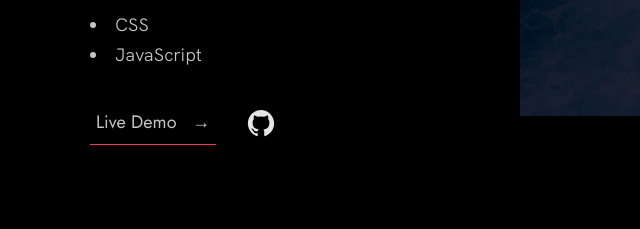
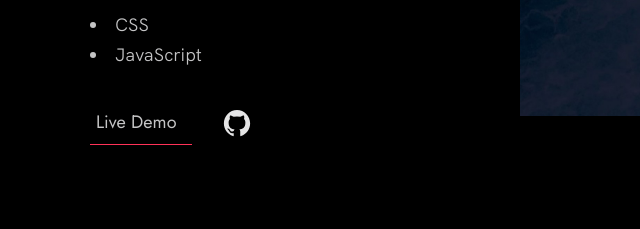
Before and after one commit to jatindhar/web, a plain HTML site: page index.html in a window 1280 px wide. Shown: the part 1991-2220 px from the top of the page, 0-640 px from the left. Drawn offline with Linux system fonts and the light colour scheme.

Commit message:
Update index.html

```diff
--- a/index.html
+++ b/index.html
@@ -94,7 +94,7 @@ Documentation Page, Personal Portfolio.
 
               <div class="work__links">
                 <a href="https://jatindhar.github.io/jatindhar.github.io-positivity/" class="link__text">
-                  Live Demo <span>&rarr;</span>
+                  Live Demo <span></span>
                 </a>
                 <a href="https://github.com/jatindhar/jatindhar.github.io-positivity">
                   <img src="./images/github.svg" class="work__code" title="View Source Code" alt="GitHub">
```
